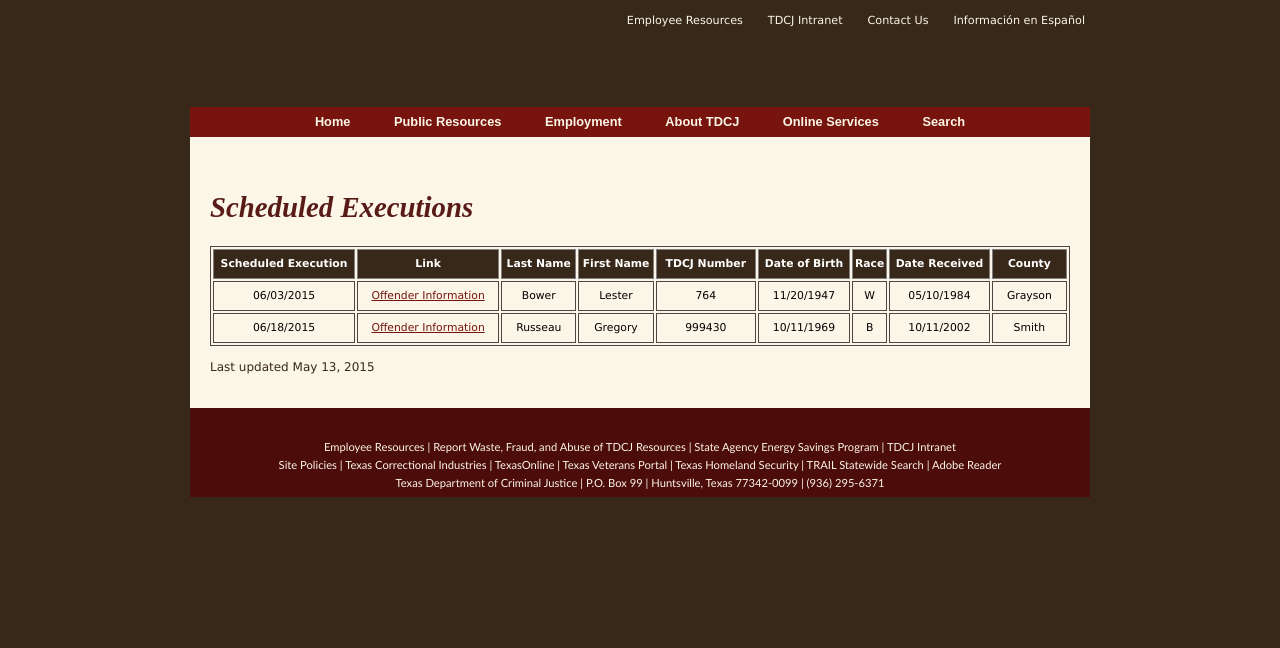
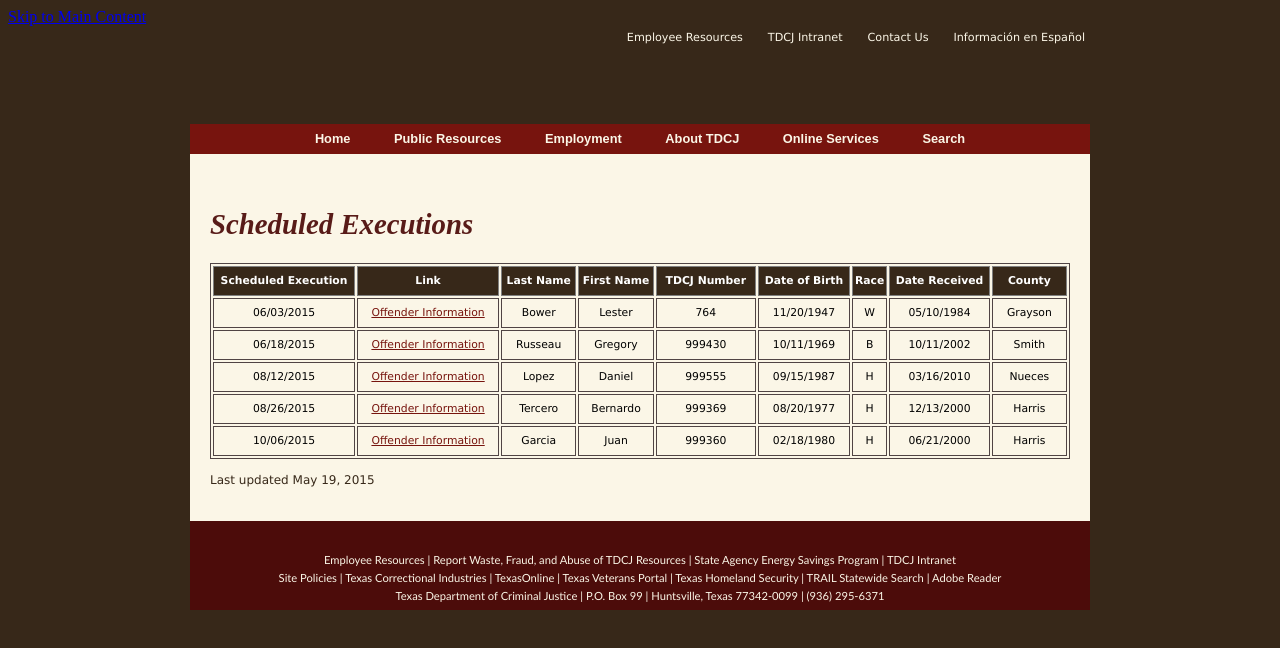
Before and after one commit to tommeagher/pythonIRE15, a plain HTML site: page website/death_row/dr_scheduled_executions.html in a window 1280 px wide. Drawn offline with Linux system fonts and the light colour scheme; a script that the page names is missing.

Commit message:
updated schedule and README

```diff
--- a/website/death_row/dr_scheduled_executions.html
+++ b/website/death_row/dr_scheduled_executions.html
@@ -50,9 +50,17 @@
 
 <body>
 
+<div id="wrapperskip">
+<div id="skiptocontent">
+<a href="#main_content">Skip to Main Content</a>
+</div>
+</div>
+
+<!--
 <div id="skip">
 <a href="#main_content">Skip to Main Content</a>
 </div>
+-->
 
 <div id="wrapper">
 
@@ -130,8 +138,41 @@
     <td>10/11/2002</td>
     <td>Smith</td>
   </tr>
+  <tr>
+    <td>08/12/2015</td>
+    <td><a href="dr_info/lopezdaniel.html" title="Offender Information for Daniel Lopez">Offender Information</a></td>
+    <td>Lopez</td>
+    <td>Daniel</td>
+    <td>999555</td>
+    <td>09/15/1987</td>
+    <td>H</td>
+    <td>03/16/2010</td>
+    <td>Nueces</td>
+  </tr>
+  <tr>
+    <td>08/26/2015</td>
+    <td><a href="dr_info/tercerobernardo.html" title="Offender Information for Bernardo Tercero">Offender Information</a></td>
+    <td>Tercero</td>
+    <td>Bernardo</td>
+    <td>999369</td>
+    <td>08/20/1977</td>
+    <td>H</td>
+    <td>12/13/2000</td>
+    <td>Harris</td>
+  </tr>
+  <tr>
+    <td>10/06/2015</td>
+    <td><a href="dr_info/garciajuan.html" title="Offender Information for Juan Garcia">Offender Information</a></td>
+    <td>Garcia</td>
+    <td>Juan</td>
+    <td>999360</td>
+    <td>02/18/1980</td>
+    <td>H</td>
+    <td>06/21/2000</td>
+    <td>Harris</td>
+  </tr>
   </table>
-  <p>Last updated May 13, 2015</p>
+  <p>Last updated May 19, 2015</p>
   <!-- InstanceEndEditable -->
   </div>
 
```
Also changed, not shown: README.md.
